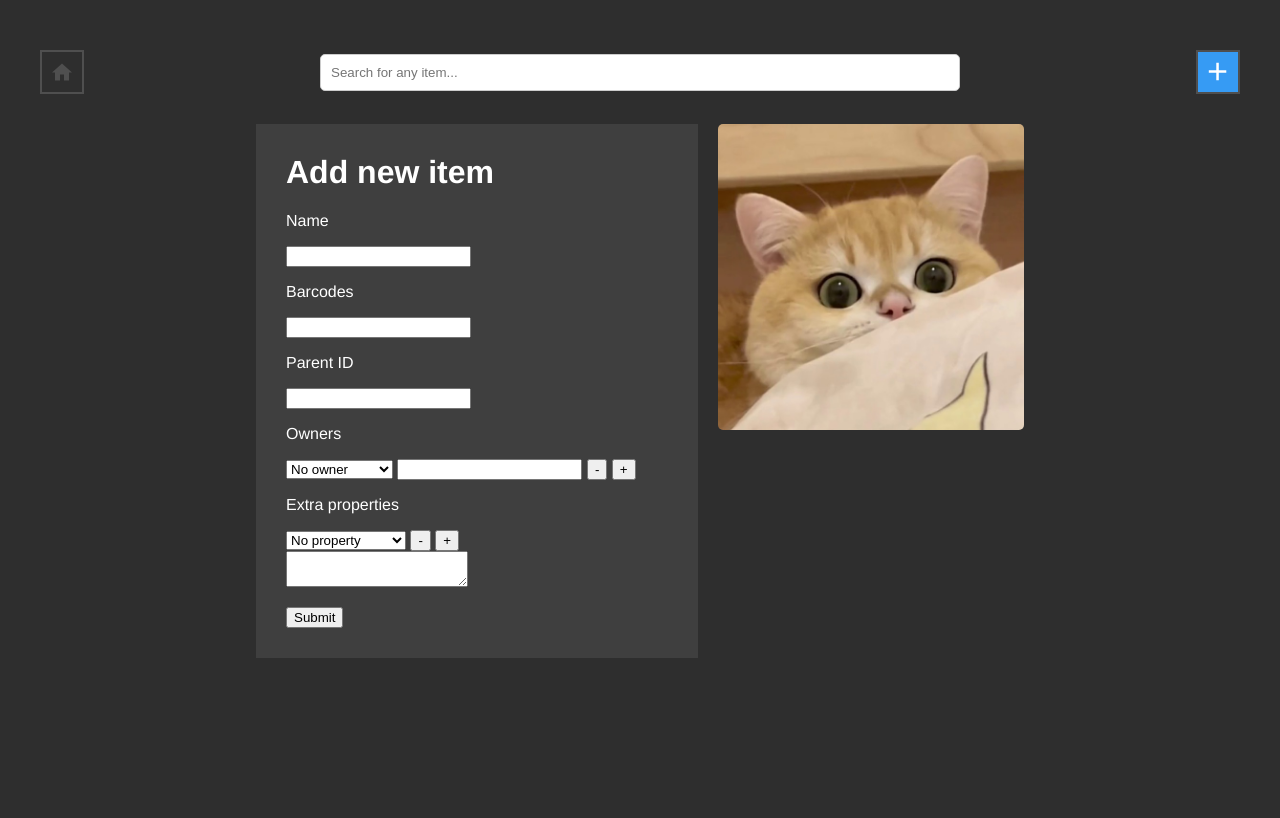
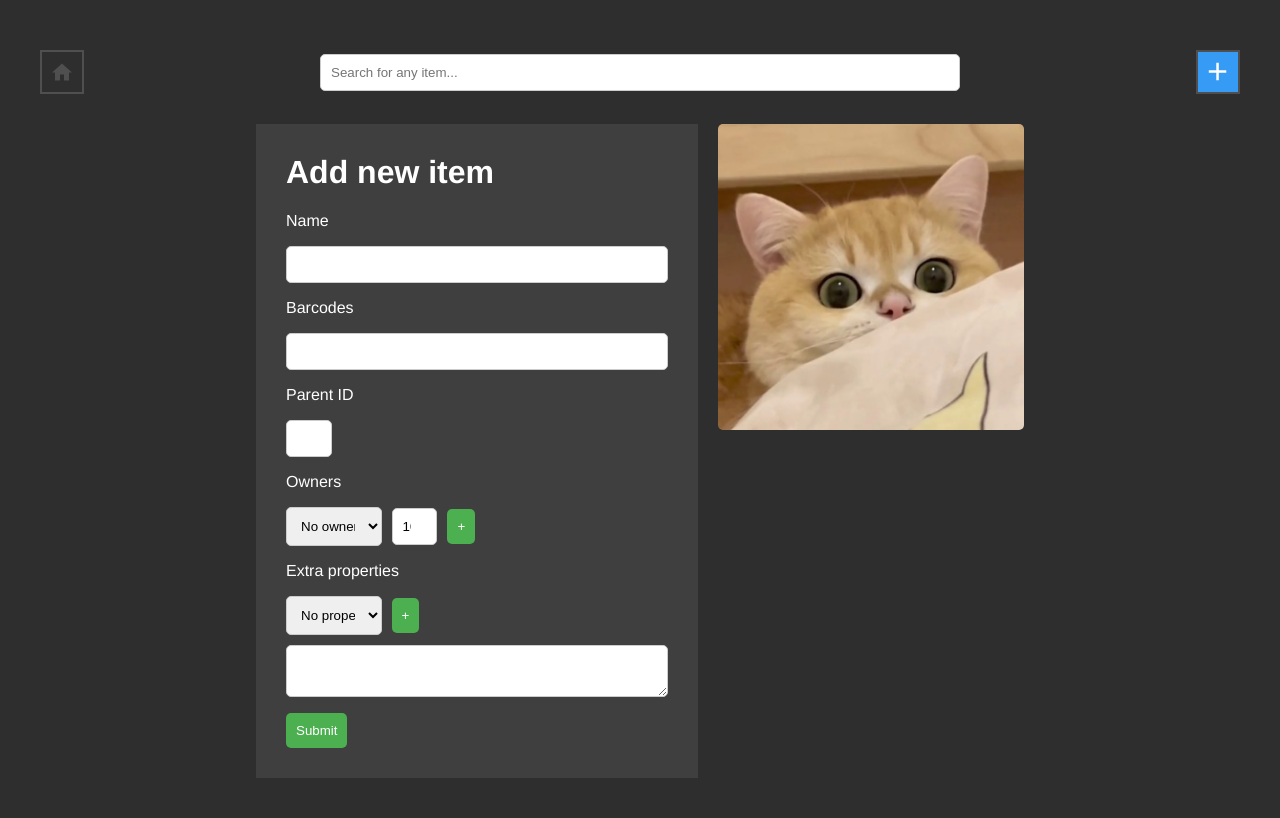
Before and after one commit to kacpi2442/Inventory, a Flask app: page /add in a window 1280 px wide. Before the commit the page ends 658 px from the top, so only its background shows below. Run offline with Flask 3, Linux system fonts and the light colour scheme; data that the repository does not hold is empty.

Commit message:
Propertly style edit/add form

```diff
--- a/static/edit.js
+++ b/static/edit.js
@@ -56,44 +56,15 @@ function removeProperty(event, id) {
     event.preventDefault();
     var propertyElement = event.target.parentNode;
     propertyElement.parentNode.removeChild(propertyElement);
-
-    // Add the add button back to the last property
-    var newProperty = document.createElement('button');
-    newProperty.innerHTML = '+';
-    newProperty.className = 'add_property';
-    newProperty.addEventListener('click', ev => addProperty(ev, id));
-
-    propertyElement = document.getElementById(id).lastElementChild;
-    if (propertyElement.getElementsByClassName('add_property').length == 0)
-        if (propertyElement)
-            propertyElement.appendChild(newProperty);
-        else
-            document.getElementById(id).appendChild(newProperty);
 }
 
 // Function to add a new property
 function addProperty(event, id) {
     event.preventDefault();
-
-    // Remove the first add button
-    var addButtons = document.querySelectorAll('div#'+id+' .add_property');
-    // addButtons[0].style.display = 'none';
-    if (addButtons.length > 0) addButtons[0].parentNode.removeChild(addButtons[0]);
-
     var propertiesContainer = document.getElementById(id);
     var newIndex = propertiesContainer.children.length + 1;
 
     var newProperty = document.createElement('div');
-
-    // var className = id == 'properties' ? 'property' : 'owners';
-    // var selectId = id == 'properties' ? 'property' : 'owner';
-    // newProperty.innerHTML = `
-    //     <select id="${selectId}-${newIndex}" name="${className}" class="${className}" required>
-    //     </select>
-    //     <input type="text" id="${selectId}-value-${newIndex}" name="value" required>
-    //     <button class="remove_property" value="${newIndex}">-</button>
-    //     <button class="add_property">+</button>
-    // `;
 
     if (id == 'properties') {
         newProperty.innerHTML = `
@@ -108,15 +79,14 @@ function addProperty(event, id) {
         newProperty.innerHTML = `
             <select id="owner-${newIndex}" name="owner" class="owners" required>
             </select>
-            <input type="text" id="owner-value-${newIndex}" name="value" required>
+            <input type="number" id="owner-value-${newIndex}" name="own" value="100" required>
             <button class="remove_property" value="${newIndex}">-</button>
             <button class="add_property">+</button>
             `;
     }
 
-    // newProperty.getElementsByTagName('select')[0].innerHTML = document.getElementById('property-1').innerHTML;
+    // Add select options from the hidden sample provided in the page
     newProperty.getElementsByTagName('select')[0].innerHTML = document.getElementById(id+'-sample').innerHTML;
-
     propertiesContainer.appendChild(newProperty);
 
     // Add event listeners to the new buttons
--- a/static/style.css
+++ b/static/style.css
@@ -238,3 +238,78 @@ a.button-selected:hover{
 a.button-selected svg{
     fill: white;
 }
+
+/* Edit form */
+
+div#ownerships :not(:last-child) .add_property,
+div#properties :not(:last-child) .add_property,
+div#ownerships :first-child .remove_property,
+div#properties :first-child .remove_property{
+    display: none;
+    /* visibility: hidden; */
+}
+
+div.details input, div.details select, div.details textarea{
+    width: 100%;
+    padding: 10px;
+    /* margin-bottom: 8px; */
+    border: 1px solid #ccc;
+    box-sizing: border-box;
+    border-radius: 5px;
+}
+div.details input[type=number] {
+    width: 12% !important;
+}
+div.details textarea {
+    flex-basis: 100%
+}
+
+div.details div#ownerships div, div.details div#properties div{
+    display: flex;
+    flex-direction: row;
+    gap: 10px;
+    flex-wrap: wrap;
+    align-items: center;
+    justify-content: flex-start;
+}
+
+div.details div#properties div input,
+div.details div#properties div select,
+div.details div#ownerships div input,
+div.details div#ownerships div select{
+    width: 25%;
+}
+
+div.details div#ownerships div,
+div.details div#properties div{
+    margin: 10px 0;
+}
+
+div.details button{
+    padding: 10px;
+    color: #fff;
+    cursor: pointer;
+    border-radius: 5px;
+    border: none;
+    text-align: center;
+}
+
+button.add_property, button#form-edit-submit{
+    background-color: #4CAF50;
+}
+button.add_property:hover, button#form-edit-submit:hover{
+    background-color: #45a049;
+}
+button.remove_property{
+    background-color: #f44336;
+}
+button.remove_property:hover{
+    background-color: #d32f2f;
+}
+p.error-message{
+    color: #f44336;
+    margin: 0;
+    padding: 0;
+    margin-bottom: 10px;
+    text-align: center;
+}
--- a/templates/edit.html
+++ b/templates/edit.html
@@ -18,6 +18,7 @@
     {% if detailedItem %}{% for ownership in detailedItem.ownerships %}
     <div>
         <select id="owner-{{ loop.index }}" name="owner" class="owners" required>
+            <option value="">No owner</option>
             {% for owner in owners %}
             <option value="{{ owner.id }}" {% if owner.id == ownership.owner.id %} selected {% endif %}>{{ owner.name }}</option>
             {% endfor %}
@@ -25,9 +26,7 @@
         </select>
         <input type="number" id="owner-value-{{ loop.index }}" name="own" value="{{ ownership.own }}" required>
         <button class="remove_property" value="{{ loop.index }}">-</button>
-        {% if loop.last %}
         <button class="add_property">+</button>
-        {% endif %}
     </div>
     {% endfor %}{% endif %}
 </div>
@@ -44,15 +43,14 @@
     {% if detailedItem %}{% for prop in detailedItem.properties %}
     <div>
         <select id="property-{{ loop.index }}" name="property" class="property" required>
+            <option value="">No property</option>
             {% for property in properties %}
             <option value="{{ property.id }}" {% if property.id == prop.property.id %} selected {% endif %}>{{ property.name }}</option>
             {% endfor %}
             <option value="new">* New property *</option>
         </select>
         <button class="remove_property" value="{{ loop.index }}">-</button>
-        {% if loop.last %}
         <button class="add_property">+</button>
-        {% endif %}
         <br>
         <!-- <input type="text" id="property-value-{{ loop.index }}" name="value" value="{{ prop.value }}" required> -->
         <textarea id="property-value-{{ loop.index }}" name="value" required>{{ prop.value }}</textarea>
```
